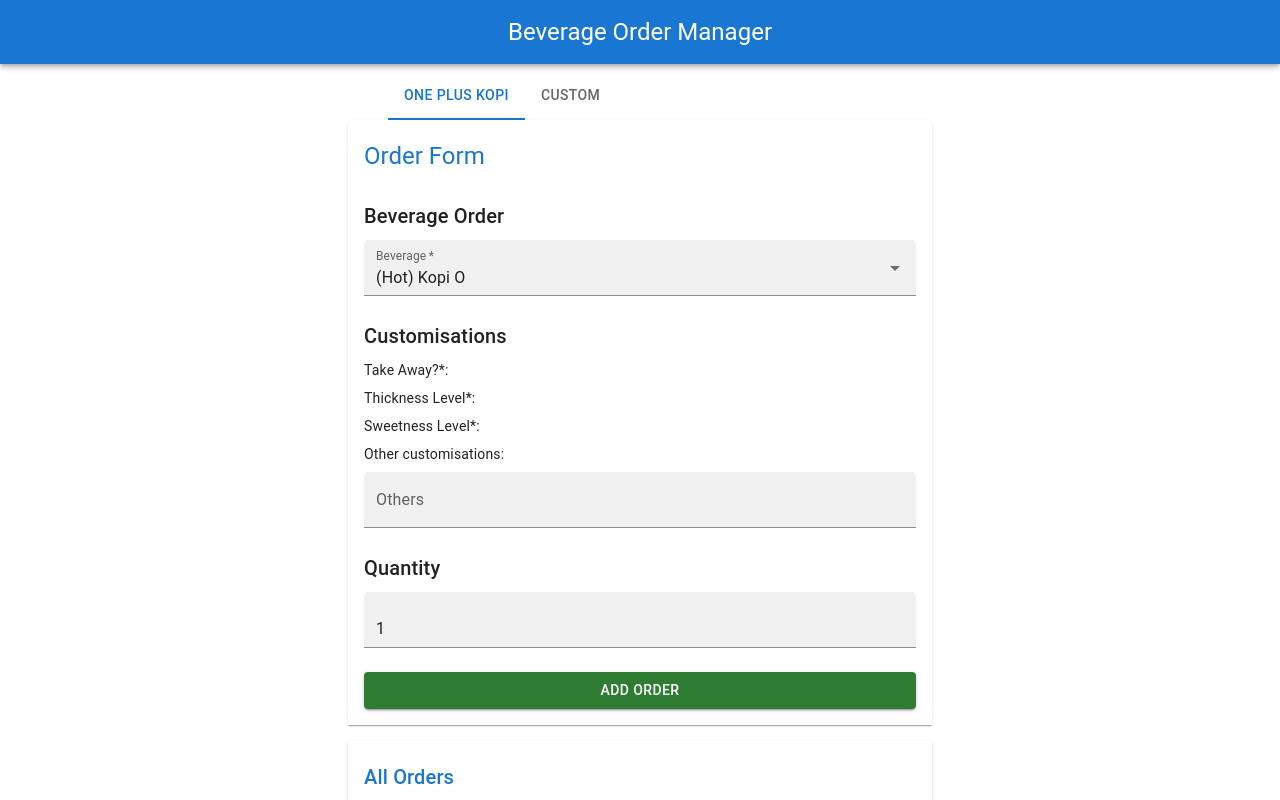
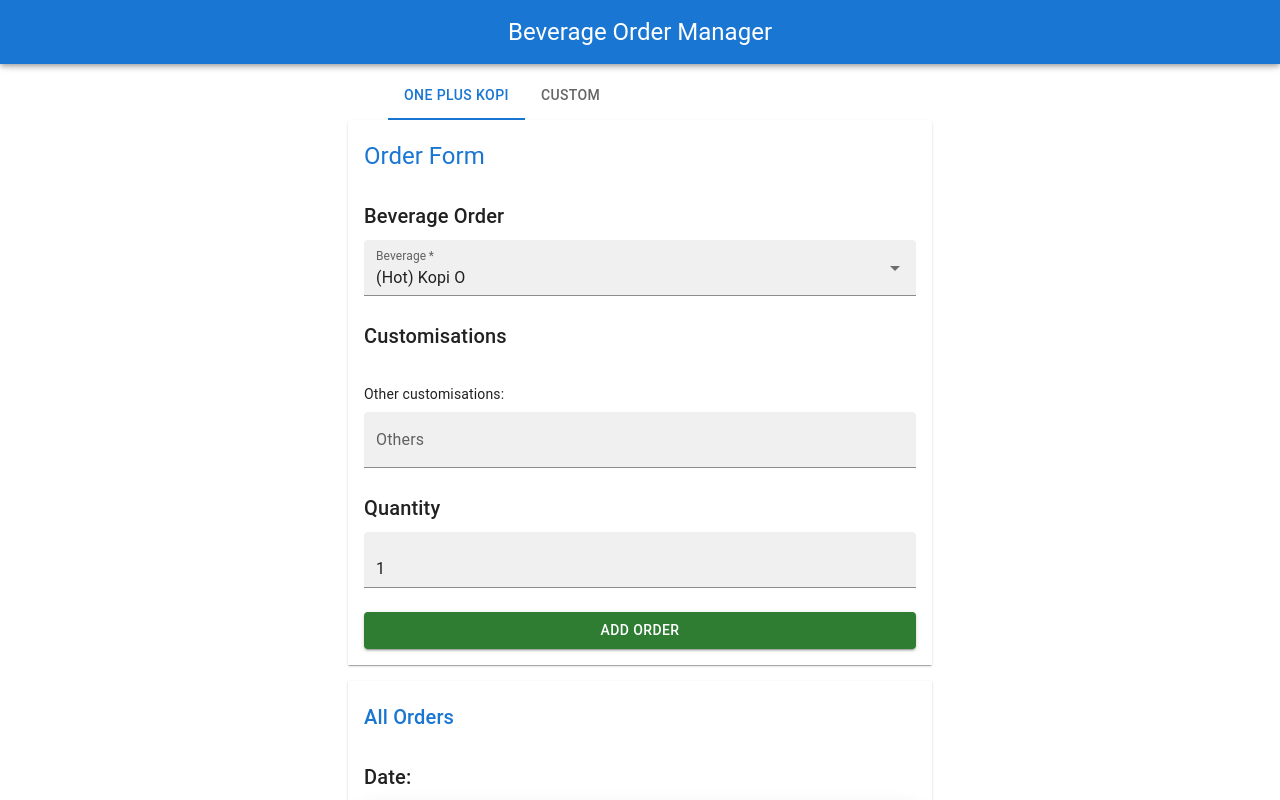
Before and after one commit to dexsjw/beverage-order-manager, a React (Vite) app: page /main-session/1 in a window 1280 px wide. Shown: the top 800 px of the page. Built offline with nearby package versions, Linux system fonts and the light colour scheme; some icons are missing.

Commit message:
commented out "name" field for CustomisationsOptions

```diff
--- a/src/static-data/OnePlusKopi.ts
+++ b/src/static-data/OnePlusKopi.ts
@@ -59,24 +59,24 @@ export const OnePlusKopiMenu: Beverage[] = [
 export const OnePlusKopiCustomisationsOptions: CustomisationsOption[] = [
   {
     id: "isTakeAway",
-    name: "Take Away?",
-    label: "Yes / No",
+    label: "Take Away?",
+    // name: "Take Away?",
     placeholder: "Yes",
     type: "boolean",
     options: [true, false]
   },
   {
     id: "thicknessLevel",
-    name: "Thickness Level",
-    label: "Thickness",
+    label: "Thickness Level",
+    // name: "Thickness Level",
     placeholder: "Normal",
     type: "string",
     options: ["Normal", "Po (Thinner)", "Gao (Thicker)", "Di Lo (Thickest)"]
   },
   {
     id: "sweetnessLevel",
-    name: "Sweetness Level",
-    label: "Sweetness",
+    label: "Sweetness Level",
+    // name: "Sweetness Level",
     placeholder: "Normal",
     type: "string",
     options: ["Normal", "Kosong (No sugar)", "Siu Siu Dai (Less Less Sweet)", "Siu Dai (Less Sweet)", "Ga Dai (Sweeter)"]
```
